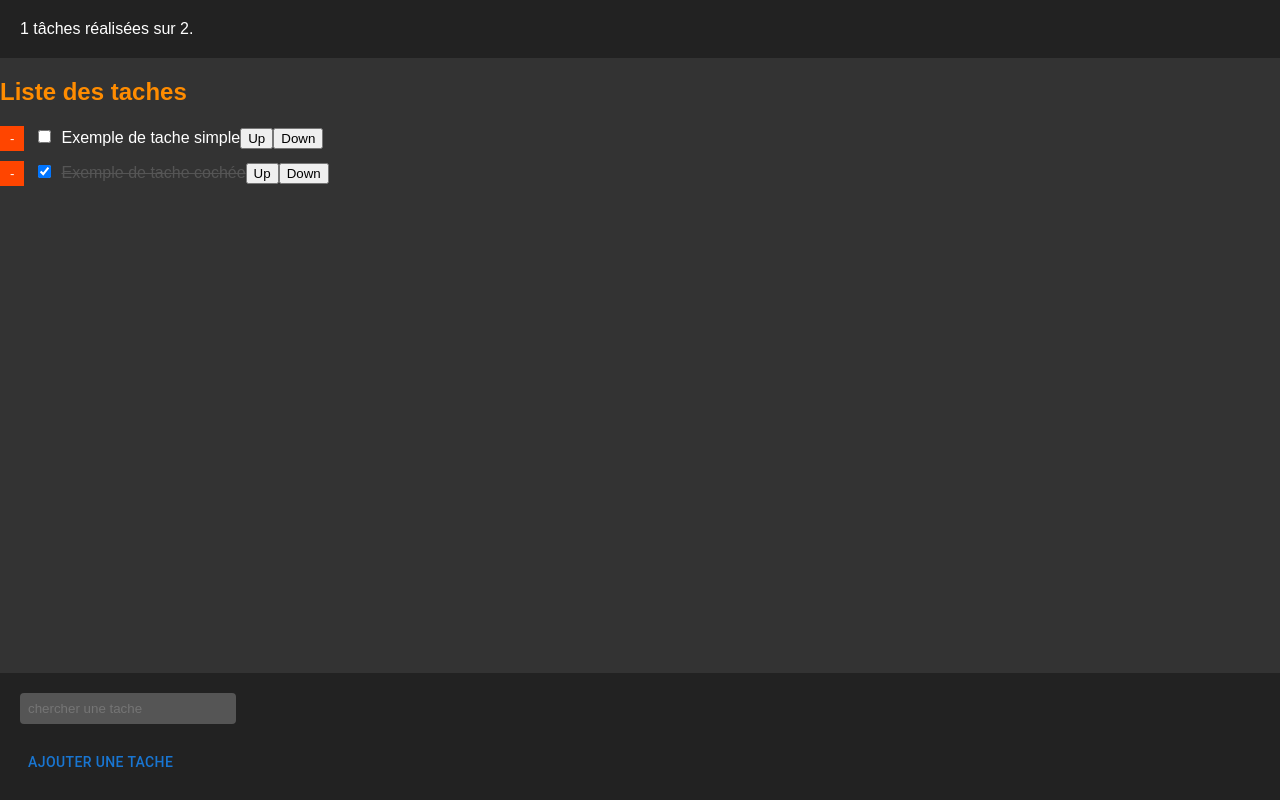
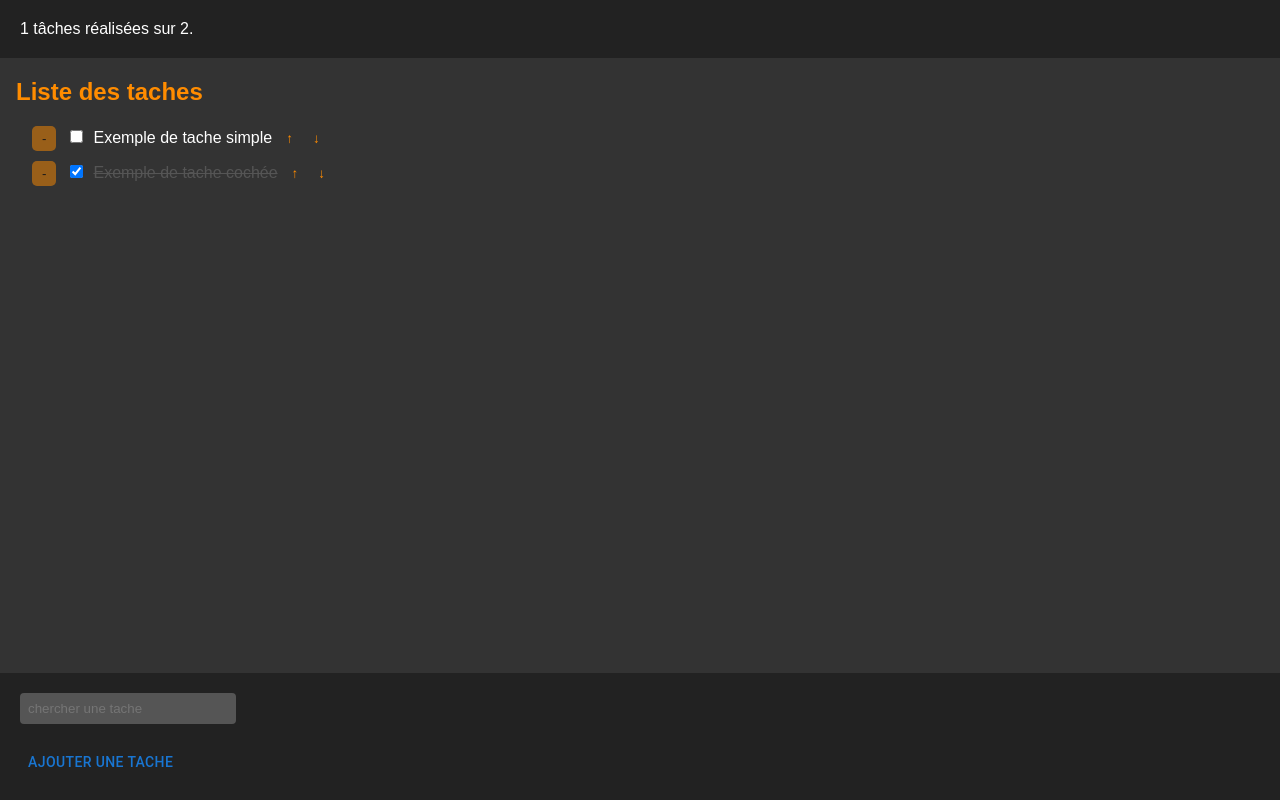
Before and after one commit to LOUARN-Mathis-2225056a/To-do-list, a React (Create React App) app: page / in a window 1280 px wide. Built offline with nearby package versions, Linux system fonts and the light colour scheme.

Commit message:
CSS fini et propre

```diff
--- a/src/App.css
+++ b/src/App.css
@@ -13,6 +13,7 @@ body {
 
 .taskList {
   margin-top: 20px;
+  margin-left: 2vh;
 }
 
 .taskList h2 {
@@ -26,15 +27,18 @@ body {
 
 .taskList li {
   margin-bottom: 10px;
+  margin-left: 2vh;
 }
 
 .taskList li .delete {
-  background-color: #ff4500; /* Rouge pour le bouton de suppression */
-  color: #fff;
+  background-color: darkorange;
+  color: black;
   border: none;
+  border-radius: 5px;
   padding: 5px 10px;
   margin-right: 10px;
   cursor: pointer;
+  opacity: 50%;
 }
 
 .taskList li input[type="checkbox"] {
@@ -116,3 +120,11 @@ footer button {
   border: none;
   cursor: pointer;
 }
+
+.order{
+  color: darkorange;
+  background-color: inherit;
+  border: none;
+  margin-left: 1vh;
+  cursor: pointer;
+}
--- a/src/App.js
+++ b/src/App.js
@@ -54,8 +54,8 @@ class TodoApp extends React.Component {
                                        onChange={() => this.checkATask(index)}/>
                                 <span className={item.isChecked ? "isChecked" : ""}>{item.title}</span>
 
-                                <button className="order" onClick={() => this.moveItemUp(index)}>Up</button>
-                                <button className="order" onClick={() => this.moveItemDown(index)}>Down</button>
+                                <button className="order" onClick={() => this.moveItemUp(index)}>↑</button>
+                                <button className="order" onClick={() => this.moveItemDown(index)}>↓</button>
 
                             </li>
                         ))}
```
